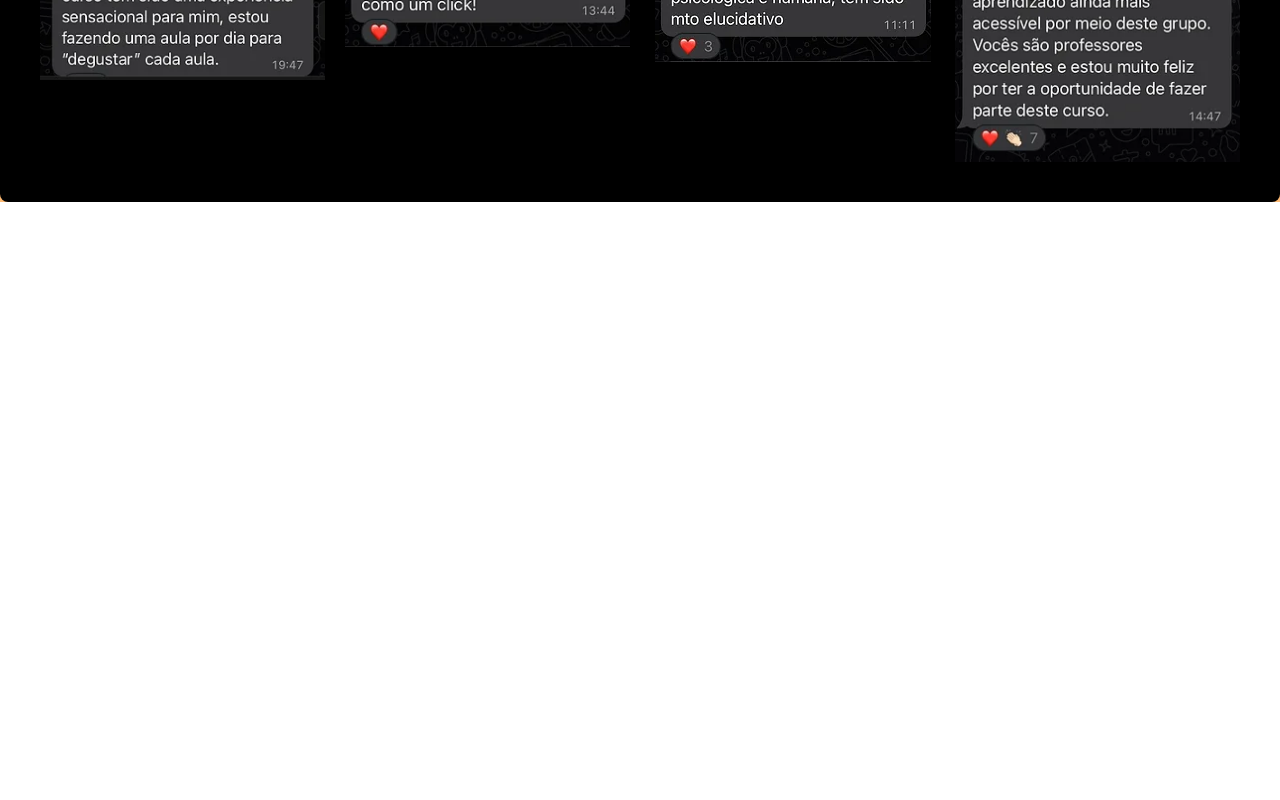
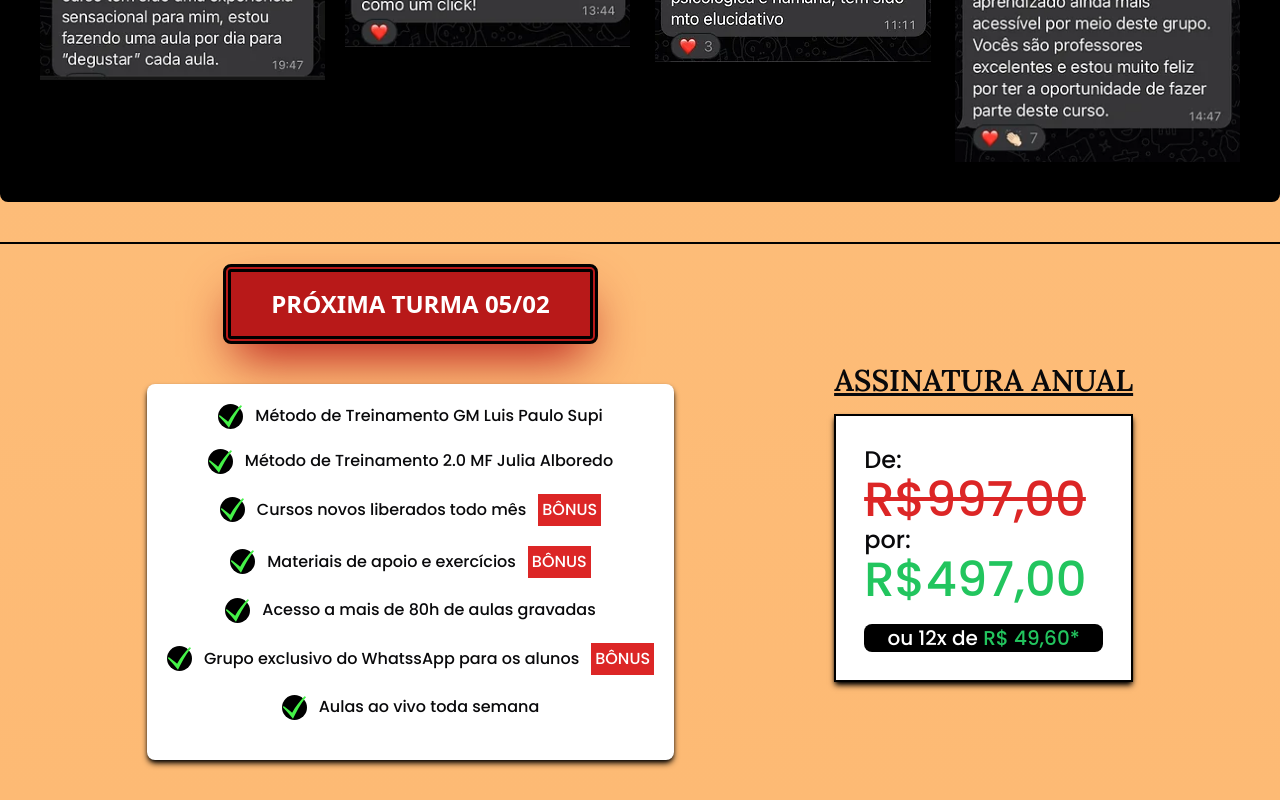
Before and after one commit to devIgor1/gmsupi, a React (Vite) app: page / in a window 1280 px wide. Shown: the part 7193-7993 px from the top of the page. Before the commit the page ends 7395 px from the top, so only its background shows below. Built offline with nearby package versions, Linux system fonts and the light colour scheme.

Commit message:
feat: Add "price" section to homepage

```diff
--- a/src/pages/home/index.jsx
+++ b/src/pages/home/index.jsx
@@ -5,6 +5,7 @@ import Banner from "@/components/shared/Banner"
 import AssinaturaAnual from "@/components/shared/AssinaturaAnual"
 import Vantagens from "@/components/shared/Vantagens"
 import Depoimentos from "@/components/shared/Depoimentos"
+import Price from "@/components/shared/Price"
 
 export default function Home() {
   return (
@@ -20,6 +21,7 @@ export default function Home() {
         <AssinaturaAnual />
         <Vantagens />
         <Depoimentos />
+        <Price />
       </main>
     </>
   )
```
